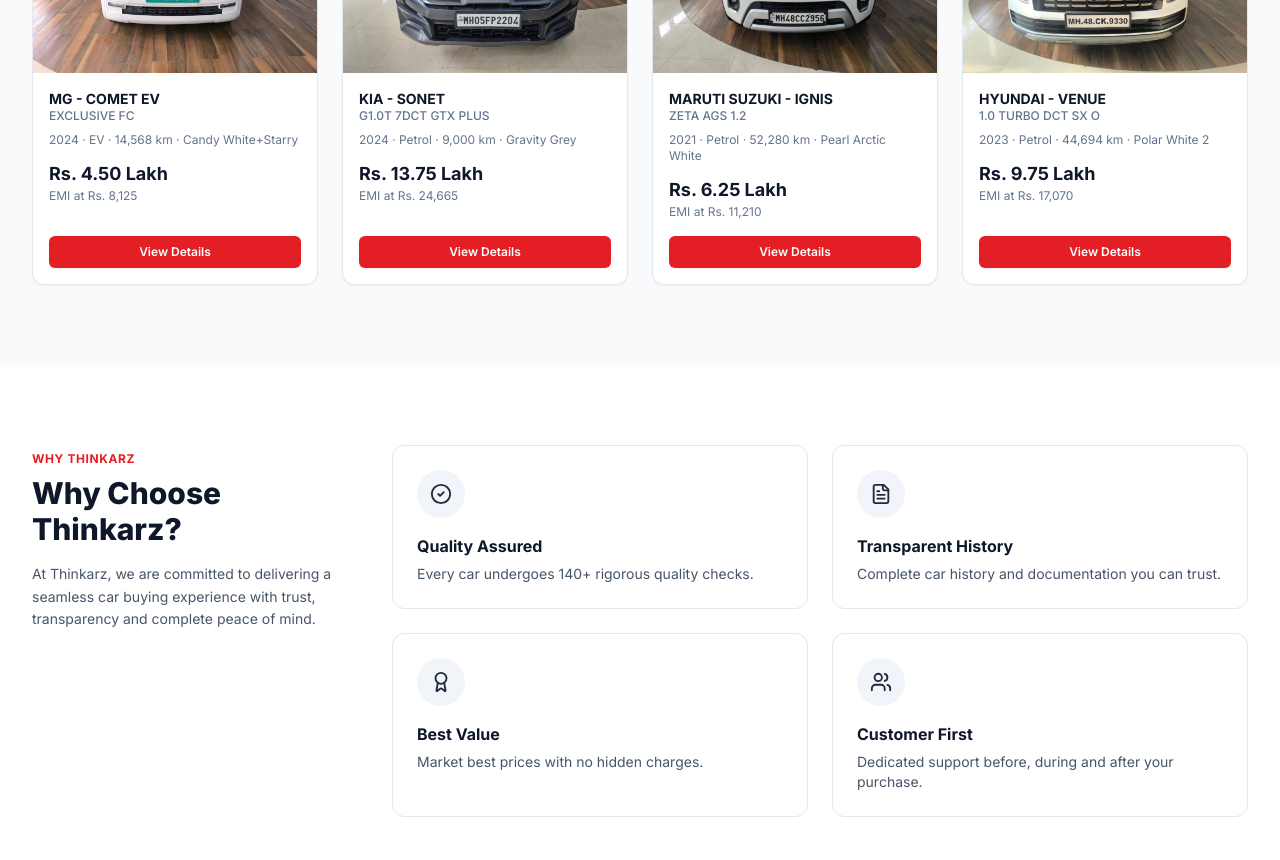
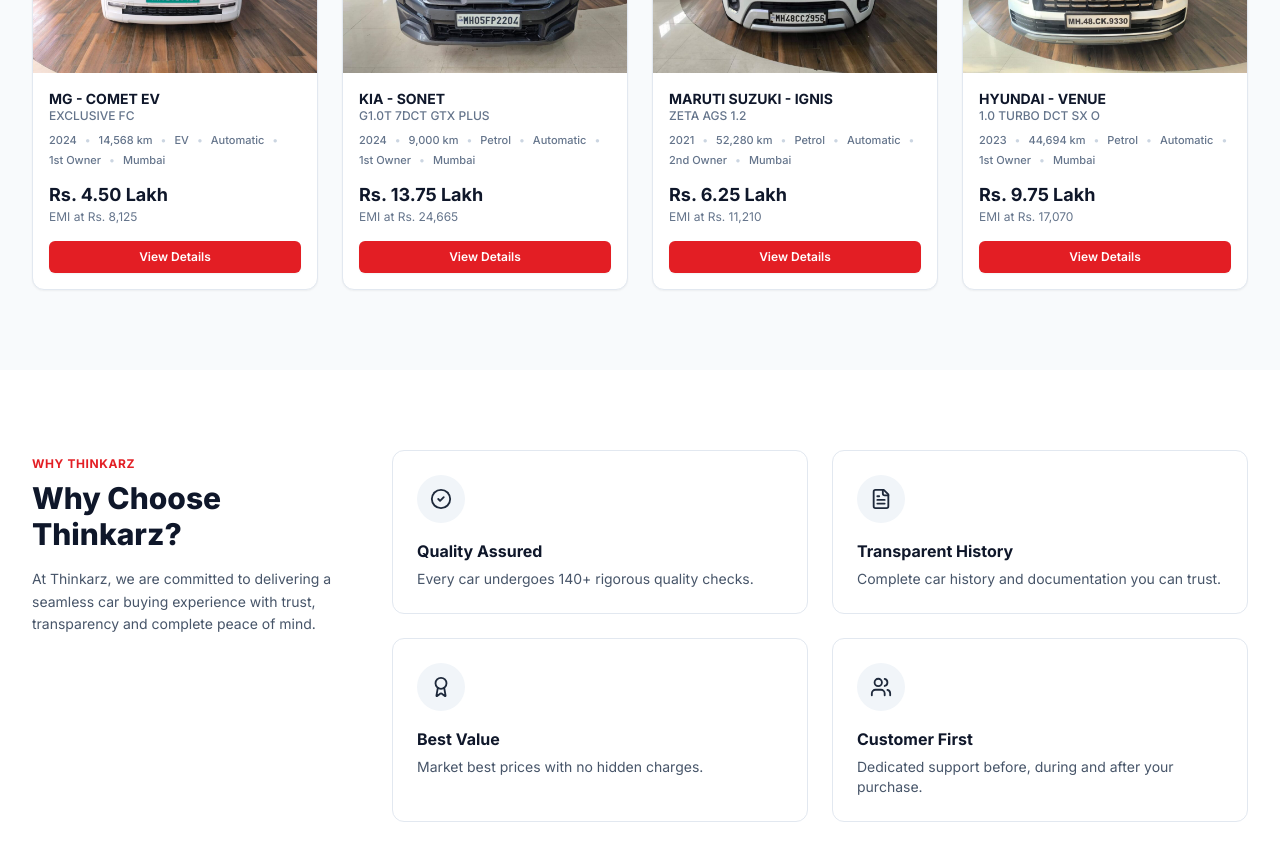
Before and after one commit to prashantjagtap2002/thinkarz, a Next.js app: page / in a window 1280 px wide. Shown: the part 1540-2400 px from the top of the page. Built offline with nearby package versions, Linux system fonts and the light colour scheme.

Commit message:
Add transmission, owner, and city to car cards

```diff
--- a/components/CarCard.tsx
+++ b/components/CarCard.tsx
@@ -29,9 +29,19 @@ export default function CarCard({ car }: { car: Car }) {
         </h3>
         <p className="mb-2 text-xs font-medium text-slate-500">{car.variant}</p>
 
-        <p className="mb-3 text-xs text-slate-500">
-          {car.year} &middot; {car.fuel} &middot; {formatKms(car.kms)} &middot; {car.color}
-        </p>
+        <div className="mb-3 flex flex-wrap items-center gap-x-2 gap-y-1 text-[11px] font-medium text-slate-500">
+          <span>{car.year}</span>
+          <span className="text-slate-300">&bull;</span>
+          <span>{formatKms(car.kms)}</span>
+          <span className="text-slate-300">&bull;</span>
+          <span>{car.fuel}</span>
+          <span className="text-slate-300">&bull;</span>
+          <span>{car.transmission}</span>
+          <span className="text-slate-300">&bull;</span>
+          <span>{car.owners === 1 ? '1st Owner' : `${car.owners}nd Owner`}</span>
+          <span className="text-slate-300">&bull;</span>
+          <span>{car.city}</span>
+        </div>
 
         <p className="text-lg font-bold text-slate-900">{formatPrice(car.price)}</p>
         <p className="mb-4 text-xs text-slate-500">
```
